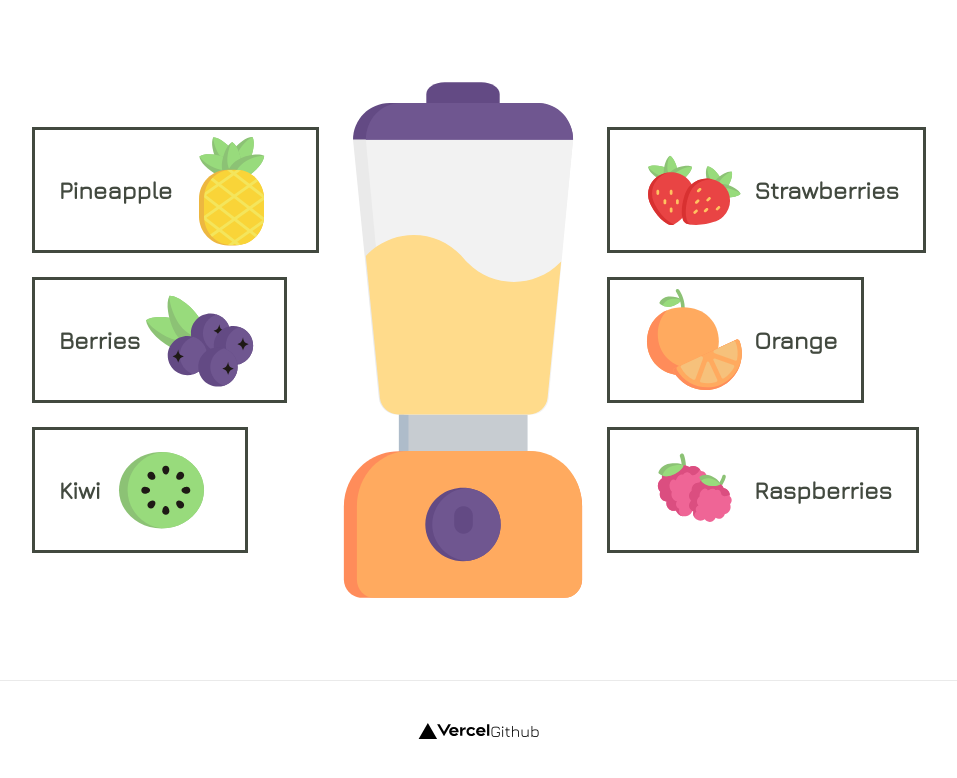
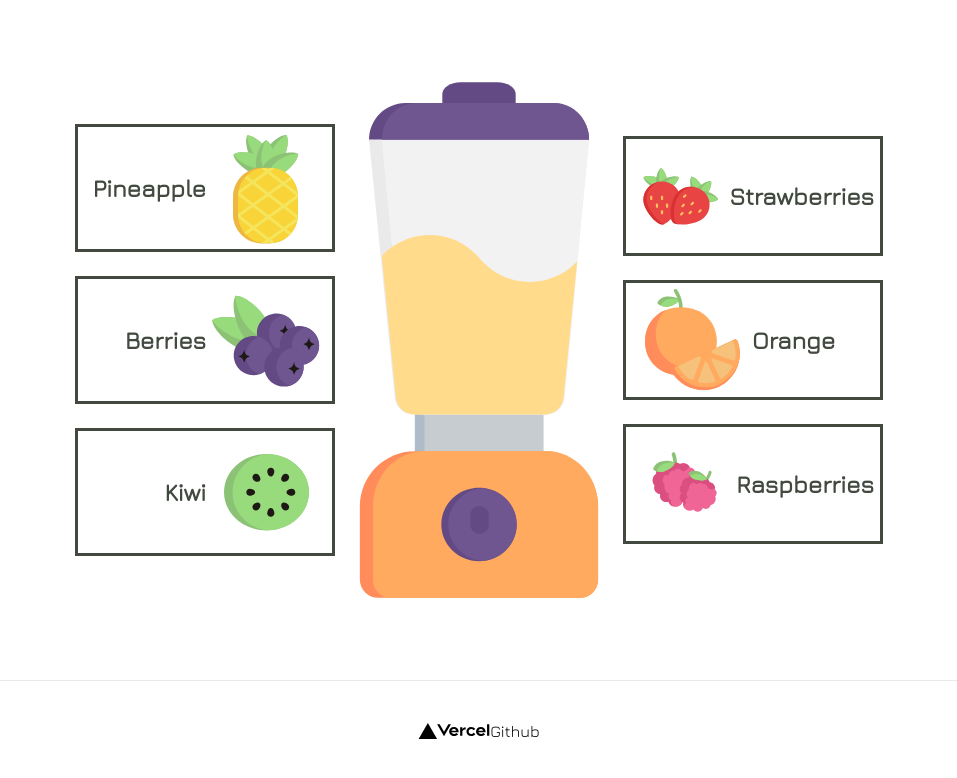
Before and after one commit to JustD4nTe/mixhue, a Next.js app: page / in a window 1280 px wide. Shown: the top 778 px of the page, without its empty margins (161-1118 px from the left). Built offline with nearby package versions, Linux system fonts and the light colour scheme.

Commit message:
Edit component's styles

```diff
--- a/components/FruitIngredientLeft.module.css
+++ b/components/FruitIngredientLeft.module.css
@@ -1,10 +1,11 @@
 .buttonFruit {
   display: flex;
   align-items: center;
-  padding: 0px 24px;
+  justify-content: flex-end;
   margin: 24px;
   border: 3px solid var(--main-dark-grey);
   background-color: white;
+  width: 260px;
 }
 
 .buttonName {
--- a/components/FruitIngredientRight.jsx
+++ b/components/FruitIngredientRight.jsx
@@ -1,6 +1,6 @@
 import React from "react";
 import Image from "next/image";
-import styles from "../components/FruitIngredientLeft.module.css";
+import styles from "../components/FruitIngredientRight.module.css";
 
 export default function FruitIngredients(props) {
   return (
--- a/components/FruitIngredientRight.module.css
+++ b/components/FruitIngredientRight.module.css
@@ -1,10 +1,12 @@
 .buttonFruit {
   display: flex;
   align-items: center;
-  padding: 0px 24px;
+  justify-content: flex-start;
   margin: 24px;
   border: 3px solid var(--main-dark-grey);
-  background-color: white;
+  background-color: var(--main-white);
+  width: 260px;
+  height: 120px;
 }
 
 .buttonName {
--- a/styles/globals.css
+++ b/styles/globals.css
@@ -1,7 +1,8 @@
-@import url('https://fonts.googleapis.com/css2?family=Jura&display=swap');
+@import url("https://fonts.googleapis.com/css2?family=Jura&display=swap");
 
 :root {
-  --main-dark-grey: #42493F;
+  --main-dark-grey: #42493f;
+  --main-white: #ffffff;
 }
 html,
 body {
```
